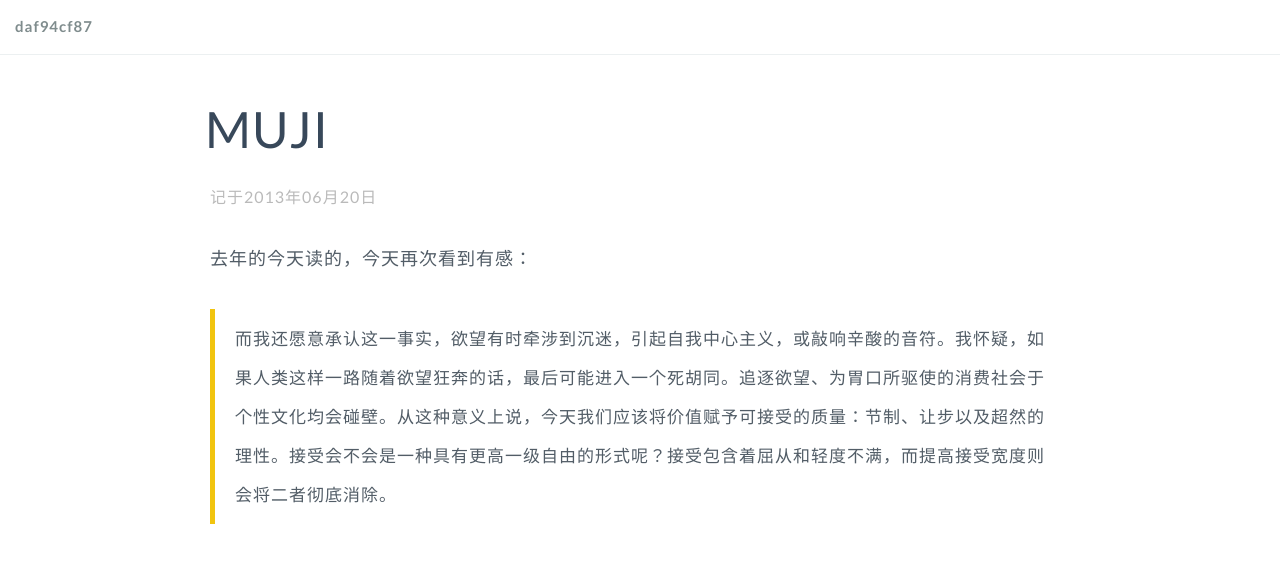
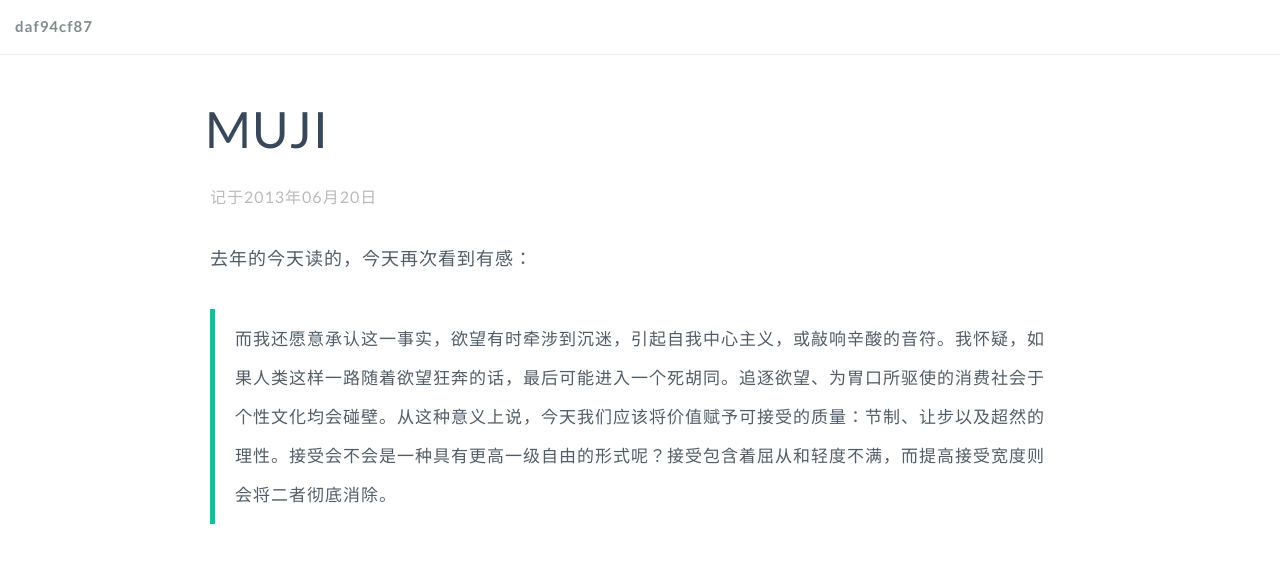
Before and after one commit to GuoJing/blog, a Jekyll site: the page built from _posts/blog/2013/2013-06-20-muji.md, in a window 1280 px wide. Shown: the top 563 px of the page. Built offline with Jekyll 4.4.1, drawn with Linux system fonts in a browser that asks for light colours.

Commit message:
auto commit

```diff
--- a/style/style.css
+++ b/style/style.css
@@ -202,7 +202,7 @@
 }
 
 blockquote {
-  border-left: 5px solid #F1C40F;
+  border-left: 5px solid #1ABC9C;
   margin-bottom: 30px;
 }
 
```
